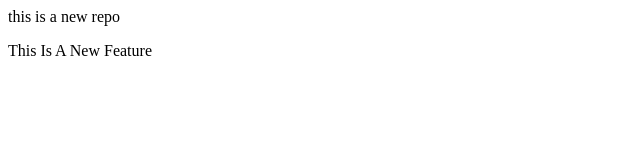
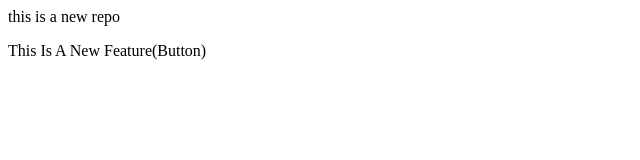
Before and after one commit to ankitdoi-coder/LocalRepo, a plain HTML site: page index.html in a window 1280 px wide. Shown: the full height of the page, 0-640 px from the left. Drawn offline with Linux system fonts and the light colour scheme.

Commit message:
button feature

```diff
--- a/index.html
+++ b/index.html
@@ -1,2 +1,2 @@
 <p>this is a new repo</p>
-<p>This Is A New Feature</p>
+<p>This Is A New Feature(Button)</p>
```
